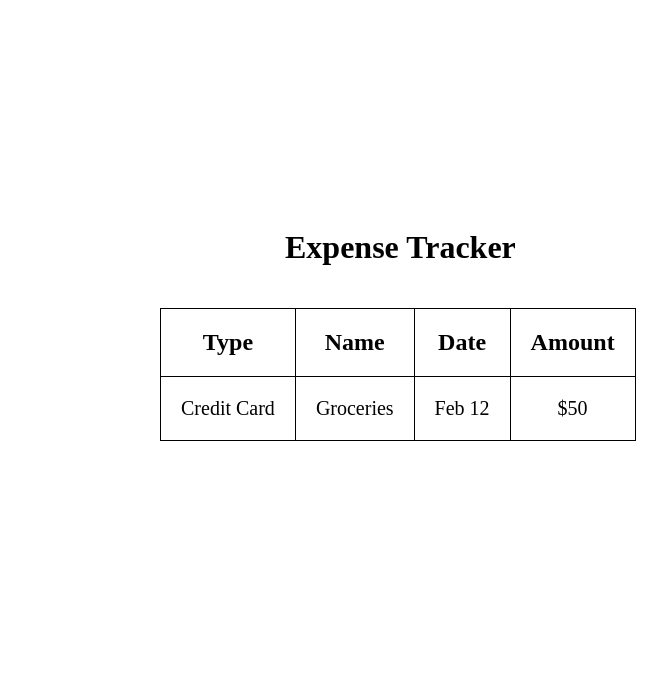
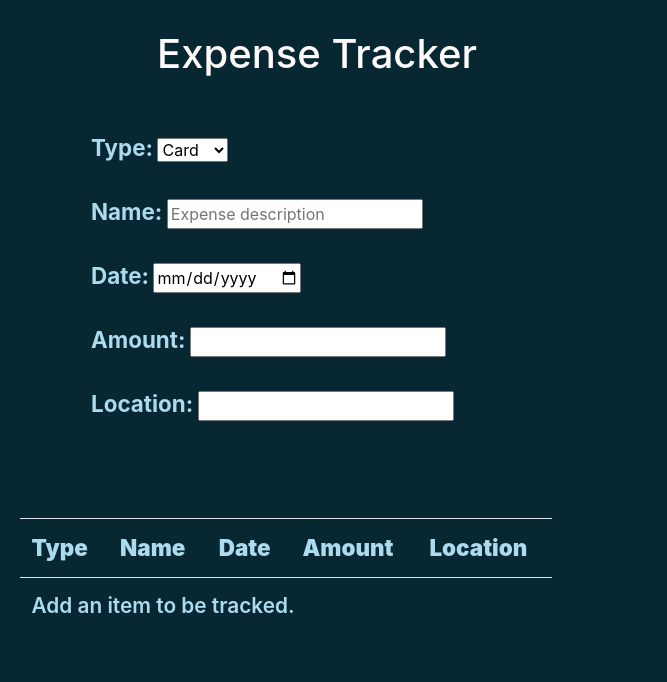
Before and after one commit to johnladeur/expense-tracker, a plain HTML site: page index.html in a window 1280 px wide. Shown: the whole page, without its empty margins (323-990 px from the left). Drawn offline with nearby package versions, Linux system fonts and the light colour scheme.

Commit message:
Basic app layout and stylings

```diff
--- a/index.html
+++ b/index.html
@@ -5,30 +5,65 @@
     <meta name="viewport" content="width=device-width, initial-scale=1.0">
     <meta http-equiv="X-UA-Compatible" content="ie=edge">
     <link rel="stylesheet" type="text/css" href="styles.css">
+    <link rel="stylesheet" href="https://stackpath.bootstrapcdn.com/bootstrap/4.4.1/css/bootstrap.min.css" integrity="sha384-Vkoo8x4CGsO3+Hhxv8T/Q5PaXtkKtu6ug5TOeNV6gBiFeWPGFN9MuhOf23Q9Ifjh" crossorigin="anonymous">
+<script src="https://stackpath.bootstrapcdn.com/bootstrap/4.4.1/js/bootstrap.min.js" integrity="sha384-wfSDF2E50Y2D1uUdj0O3uMBJnjuUD4Ih7YwaYd1iqfktj0Uod8GCExl3Og8ifwB6" crossorigin="anonymous"></script>
     <script src="scripts.js"></script>
     <title>Expense Tracker</title>
 </head>
-<body>
+<body class="body">
     <div class="header">
         <h1>Expense Tracker</h1>
     </div>
-    <div class="main">
-    <table>
+    <div  class="input-container">
+        <div>
+        <span>Type:</span>
+        <select name="type">
+            <option value="Card">Card</option>
+            <option value="Cash">Cash</option>
+            <option value="Check">Check</option>
+            <option value="Other">Other</option>
+        </select>
+        </div>
+
+        <div>
+        <span>Name:</span>
+        <input id="expense-entry" type="text" placeholder="Expense description">
+        </div>
+
+        <div>
+        <span>Date:</span>
+        <input id="date-input" type="date"
+        min="2019-01-01">
+        </div>
+
+        <div>
+        <span>Amount:</span>
+        <input id="Amount-entry" type="number">
+        </div>
+
+        <div>
+            <span>Location:</span>
+            <input type="text">
+        </div>
+    </div>
+
+    <div style="overflow-x:auto;">
+    <div class="expense-table">
+    <table class="table">
             <tr>
                 <th>Type</th>
                 <th>Name</th>
                 <th>Date</th>
                 <th>Amount</th>
+                <th>Location</th>
                 <tr>
-                <td>Credit Card</td>
-                <td>Groceries</td>
-                <td>Feb 12</td>
-                <td>$50</td>
+                <td colspan="5">Add an item to be tracked.</td>
+
             </tr>
             </tr>
 
     </table>
 </div>
-
+    </div>
 </body>
 </html>
--- a/styles.css
+++ b/styles.css
@@ -1,31 +1,47 @@
+.body {
+    background-color: rgb(7, 39, 51);
+    color:rgb(172, 219, 238);
+}
+
 .header{
     text-align: center;
-    margin-top: 200px;
-    margin-left: 600px;
-    position: absolute;
+    padding-top: 30px;
+    color: snow;
+    font-weight: bold;
+    font-size: 1.6rem;
 
 }
 
-.main{
-    margin-left: 475px;
-    margin-top: 300px;
-    position: absolute;
+.expense-table{
+    width: 45%;
+    margin-left: 25%;
+    margin-top: 3%;
+    color: rgb(172, 219, 238);
 }
 
-table{
-    border-collapse: collapse;
-}
+.input-container{
+    width: 650px;
+    margin-left: 30%;
 
-th, td{border: 1px solid black;
-    text-align: center;
-    padding: 20px;
 }
 
 th{
-    font-size: 1.5rem;
-
+    color: rgb(172, 219, 238);
+    font-weight: 900;
+    font-size: 1.4rem;
 }
 
-td{
-    font-size:1.25rem;
+tr{
+    color: rgb(172, 219, 238);
+    font-weight: 600;
+    font-size: 1.3rem;
 }
+
+span{
+    font-size: 1.4rem;
+    font-weight: 700;
+}
+
+div{
+    padding: 15px;
+}
```
